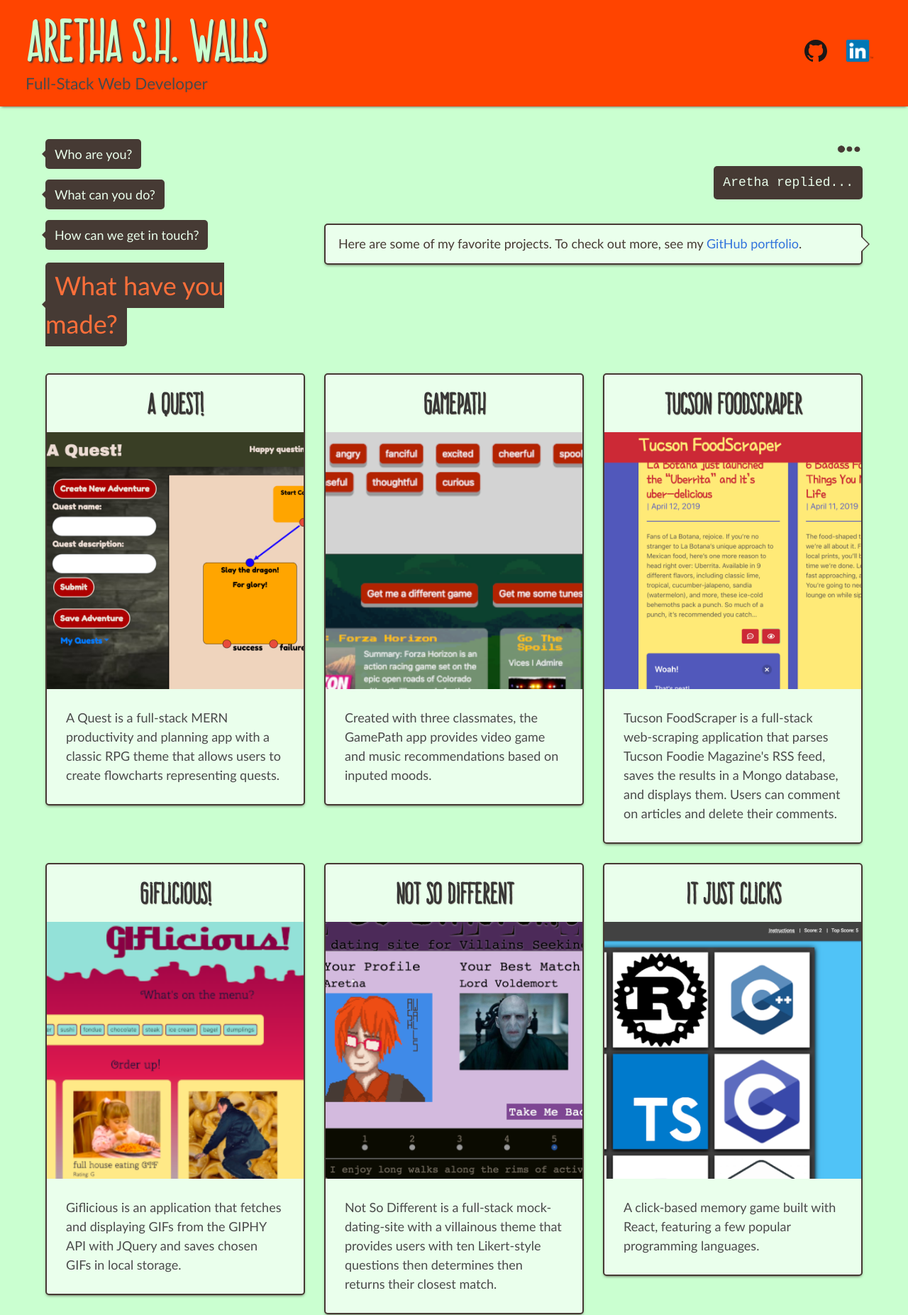
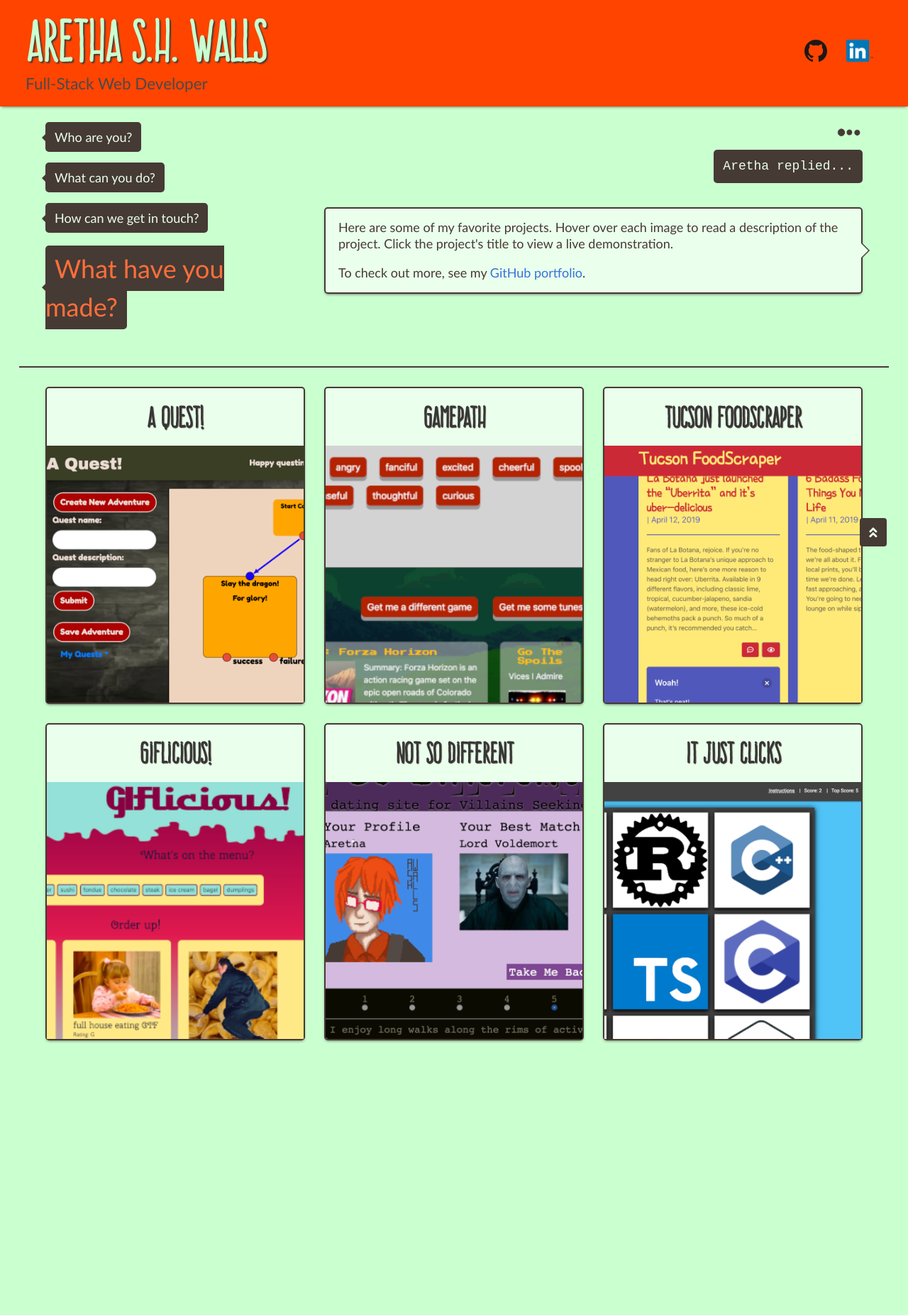
Before and after one commit to arethashwalls/portfolio, a plain HTML site: page portfolio.html in a window 1280 px wide. Shown: the top 1853 px of the page at 71% size. After the commit the page ends 1520 px from the top, so only its background shows below. Drawn offline with Linux system fonts and the light colour scheme.

Commit message:
Added jumptotop

```diff
--- a/assets/style/custom.css
+++ b/assets/style/custom.css
@@ -13,7 +13,18 @@ html, body {
     background-color: #CAFFD0;
     font-size: 18px;
 }
-
+hr {
+    background-color: #463A34;
+}
+.button {
+    border: none;
+    position: fixed;
+    bottom: 30px;
+    right: 30px;
+}
+.button:visited, button:active, button:focus, .button:focus:not(:active) {
+    color: #CAFFD0;
+}
 /* Header Styles ***********************************************************************/
 body.has-navbar-fixed-top {
     padding-top: 7rem;
@@ -87,7 +98,7 @@ body.has-navbar-fixed-top {
 .questions li a, .reply, .mobile-question p {
     padding: 10px 13px;
 }
-.questions li a, .reply, .mobile-questions.tabs.is-toggle li.is-active a, .mobile-question p {
+.questions li a, .reply, .mobile-questions.tabs.is-toggle li.is-active a, .mobile-question p, .button {
     color: #EAFFEC;
     background-color: #463A34;
 }
@@ -174,3 +185,22 @@ body.has-navbar-fixed-top {
     font-size: 2rem;
     text-shadow: 1px 1px 1px #463A34;
 }
+.overlay-box {
+    position: relative;
+    width: 100%;
+    height: auto;
+}
+.card-content {
+    position: absolute;
+    top: 0;
+    left: 0;
+    width: 100%;
+    height: 100%;
+    display: none;
+    color: #FFF;
+    font-size: 1.25rem;
+}
+.overlay-box:hover .card-content, .overlay-box:focus .card-content, .overlay-box:active .card-content {
+    display: block;
+    background: rgba(0, 0, 0, .8);
+}
--- a/portfolio.html
+++ b/portfolio.html
@@ -9,14 +9,15 @@
     <meta http-equiv="X-UA-Compatible" content="IE=edge">
     <meta name="viewport" content="width=device-width, initial-scale=1">
 
+    <link rel="stylesheet" href="https://use.fontawesome.com/releases/v5.8.1/css/all.css" integrity="sha384-50oBUHEmvpQ+1lW4y57PTFmhCaXp0ML5d60M1M7uH2+nqUivzIebhndOJK28anvf"
+        crossorigin="anonymous">
     <link rel="stylesheet" type="text/css" media="screen" href="assets/style/bulma.min.css" />
     <link rel="stylesheet" type="text/css" media="screen" href="assets/style/custom.css" />
-    <!-- <link rel="stylesheet" type="text/css" media="screen" href="assets/style/style.css" /> -->
 </head>
 
-<body class="">
+<body class="has-navbar-fixed-top">
     <header>
-        <nav class="navbar" role="navigation" aria-label="main navigation">
+        <nav class="navbar is-fixed-top" role="navigation" aria-label="main navigation">
             <div class="navbar-brand">
                 <h1 class="title">Aretha S.H. Walls</h1>
                 <h2 class="subtitle">Full-Stack Web Developer</h2>
@@ -35,6 +36,7 @@
             </div>
         </nav>
     </header>
+    <a id="top"></a>
     <main class="section">
         <div class="container">
             <div class="level is-hidden-tablet">
@@ -66,12 +68,17 @@
                     <p class="is-pulled-right reply">Aretha replied...</p>
                     <br />
                     <div class="answer" id="portfolio">
-                        <p>Here are some of my favorite projects. To check out more, see my <a href="https://github.com/arethashwalls"
-                                target="_blank">GitHub portfolio</a>.</p>
+                        <p class="is-hidden-touch">Here are some of my favorite projects. Hover over each image to read
+                            a description of the project. Click the project's title to view a live demonstration.</p>
+                        <p class="is-hidden-desktop">Here are some of my favorite projects. Tap each image to read a
+                            description of the project. Tap the project's title to view a live demonstration.</p>
+                        <p>To check out more, see my <a href="https://github.com/arethashwalls" target="_blank">GitHub
+                                portfolio</a>.</p>
                     </div>
                 </section>
             </div>
         </div>
+        <hr />
         <section class="container">
             <div class="columns">
                 <div class="column is-4">
@@ -81,6 +88,7 @@
                                 <h4 class="card-header-title is-centered">A Quest!</h4>
                             </a>
                         </header>
+                        <div class="overlay-box">
                             <div class="card-image">
                                 <figure class="image is-1by1">
                                     <a href="https://bootcamp-quest-app.herokuapp.com/" target="_blank"><img src="assets/images/a-quest.png"
@@ -89,8 +97,10 @@
                             </div>
                             <div class="card-content">
                                 <div class="content">
-                                <p>A Quest is a full-stack MERN productivity and planning app with a classic RPG theme
+                                    <p>A Quest is a full-stack MERN productivity and planning app with a classic RPG
+                                        theme
                                         that allows users to create flowcharts representing quests.</p>
+                                </div>
                             </div>
                         </div>
                     </article>
@@ -102,6 +112,7 @@
                                 <h4 class="card-header-title is-centered">GamePath</h4>
                             </a>
                         </header>
+                        <div class="overlay-box">
                             <div class="card-image">
                                 <figure class="image is-1by1">
                                     <a href="https://arethashwalls.github.io/GamePath/" target="_blank"><img src="assets/images/gamepath.png"
@@ -114,6 +125,7 @@
                                         recommendations based on inputed moods.</p>
                                 </div>
                             </div>
+                        </div>
                     </article>
                 </div>
                 <div class="column is-4">
@@ -123,6 +135,7 @@
                                 <h4 class="card-header-title ">Tucson FoodScraper</h4>
                             </a>
                         </header>
+                        <div class="overlay-box">
                             <div class="card-image">
                                 <figure class="image is-1by1">
                                     <a href="https://thawing-bayou-57256.herokuapp.com/" target="_blank"><img src="assets/images/tucson-foodscraper.png"
@@ -136,6 +149,7 @@
                                         them. Users can comment on articles and delete their comments.</p>
                                 </div>
                             </div>
+                        </div>
                     </article>
                 </div>
                 <div class="column is-4">
@@ -145,6 +159,7 @@
                                 <h4 class="card-header-title is-centered">Giflicious!</h4>
                             </a>
                         </header>
+                        <div class="overlay-box">
                             <div class="card-image">
                                 <figure class="image is-1by1">
                                     <a href="https://arethashwalls.github.io/GifLicious/" target="_blank"><img src="assets/images/giflicious.png"
@@ -158,6 +173,7 @@
                                         JQuery and saves chosen GIFs in local storage.</p>
                                 </div>
                             </div>
+                        </div>
                     </article>
                 </div>
                 <div class="column is-4">
@@ -167,6 +183,7 @@
                                 <h4 class="card-header-title is-centered">Not So Different</h4>
                             </a>
                         </header>
+                        <div class="overlay-box">
                             <div class="card-image">
                                 <figure class="image is-1by1">
                                     <a href="https://radiant-stream-15157.herokuapp.com/" target="_blank"><img src="assets/images/not-so-different.png"
@@ -176,8 +193,10 @@
                             <div class="card-content">
                                 <div class="content">
                                     <p>Not So Different is a full-stack mock-dating-site with a villainous theme that
-                                    provides users with ten Likert-style questions then determines then returns their
+                                        provides users with ten Likert-style questions then determines then returns
+                                        their
                                         closest match.</p>
+                                </div>
                             </div>
                         </div>
                     </article>
@@ -189,6 +208,7 @@
                                 <h4 class="card-header-title is-centered">It Just Clicks</h4>
                             </a>
                         </header>
+                        <div class="overlay-box">
                             <div class="card-image">
                                 <figure class="image is-1by1">
                                     <a href="https://arethashwalls.github.io/ItJustClicks/" target="_blank"><img src="assets/images/it-just-clicks.png"
@@ -201,11 +221,13 @@
                                         languages.</p>
                                 </div>
                             </div>
+                        </div>
                     </article>
                 </div>
             </div>
         </section>
     </main>
+    <a href="#top" class="button"><i class="fas fa-angle-double-up"></i></a>
 </body>
 
 </html>
```
Lines whose indentation alone changed are shown as unchanged.
